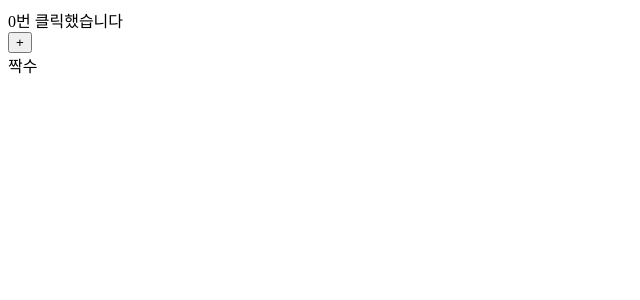
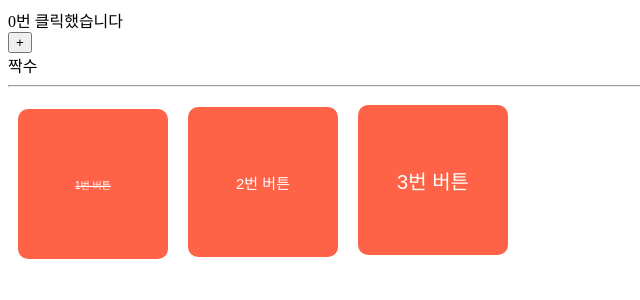
Before and after one commit to xanqus/react-lecture_2022-07-27, a React (Create React App) app: page / in a window 1280 px wide. Shown: the top 300 px of the page, without its empty margins (0-640 px from the left). Built offline with nearby package versions, Linux system fonts and the light colour scheme.

Commit message:
props 추가설명

```diff
--- a/src/App.jsx
+++ b/src/App.jsx
@@ -1,15 +1,35 @@
 import React, { useState } from "react";
 import Counter from "./components/Counter";
 import Converter from "./components/Converter";
+import MyBtn from "./components/MyBtn";
 
-function App() {
+const App = () => {
   const [counter, setCounter] = useState(0);
   return (
     <>
       <Counter counter={counter} setCounter={setCounter} />
       <Converter counter={counter} />
+      <hr />
+      <MyBtn
+        text={"1번 버튼"}
+        fontSize={"10px"}
+        isChecked={true}
+        alertMsg={"1번버튼 클릭됨"}
+      />
+      <MyBtn
+        text={"2번 버튼"}
+        fontSize={"15px"}
+        isChecked={false}
+        alertMsg={"2번버튼 클릭됨"}
+      />
+      <MyBtn
+        text={"3번 버튼"}
+        fontSize={"20px"}
+        isChecked={false}
+        alertMsg={"3번버튼 클릭됨"}
+      />
     </>
   );
-}
+};
 
 export default App;
--- a/src/components/Counter.jsx
+++ b/src/components/Counter.jsx
@@ -1,6 +1,6 @@
 import React, { useState } from "react";
 
-function Counter({ counter, setCounter }) {
+const Counter = ({ counter, setCounter }) => {
   const addCounter = () => {
     setCounter(counter + 1);
   };
@@ -11,6 +11,6 @@ function Counter({ counter, setCounter }) {
     </div>
   );
   return;
-}
+};
 
 export default Counter;
--- /dev/null
+++ b/src/components/MyBtn.jsx
@@ -0,0 +1,27 @@
+import React from "react";
+
+const MyBtn = ({ text, fontSize, isChecked, alertMsg }) => {
+  return (
+    <button
+      style={{
+        width: "150px",
+        height: "150px",
+        backgroundColor: "tomato",
+        color: "white",
+        padding: "10px 20px",
+        border: 0,
+        borderRadius: 10,
+        margin: "10px",
+        fontSize: `${fontSize}`,
+        textDecoration: isChecked ? "line-through" : "none",
+      }}
+      onClick={() => {
+        alert(alertMsg);
+      }}
+    >
+      {text}
+    </button>
+  );
+};
+
+export default MyBtn;
```
